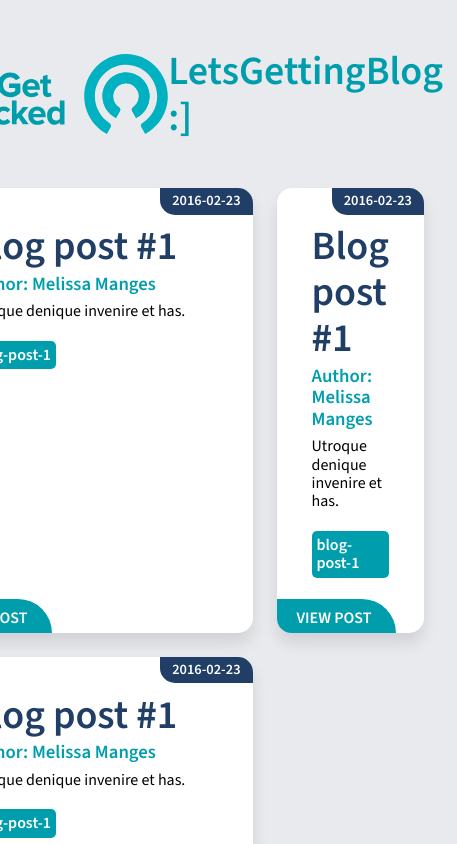
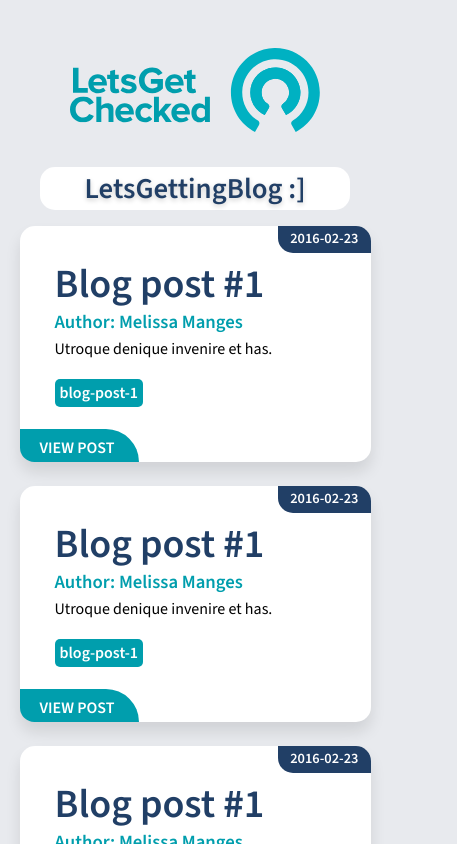
Before and after one commit to ClaudioDumont/letsgettingblog, an Angular app: page / in a window 390 px wide. Shown: the top 844 px of the page, 457 px wide, since content can reach past the window. Built offline with nearby package versions, Linux system fonts and the light colour scheme.

Commit message:
CSS/Layout adjustments to have a better behaviour in mobile devices

```diff
--- a/src/app/app.component.scss
+++ b/src/app/app.component.scss
@@ -68,8 +68,7 @@
         }
     }
 
-    &:nth-child(4n) {
-        grid-column: span 2; /* Spans two columns */
+    &:nth-child(2n) {
         grid-row: span 2; /* Spans two rows */
     }
 }
@@ -95,6 +94,12 @@
     justify-content: space-between;
     align-items: center;
 
+    @media screen and (max-width: 736px) {
+        flex-direction: column;
+        gap: 35px;
+        margin-bottom: 1em;;
+    }
+
     &__logo {
         width: 250px;
     }
@@ -103,5 +108,14 @@
         font-weight: 900;
         color: #009EAD;
         font-size: 2.5em;
+
+        @media screen and (max-width: 736px) {
+            color: #213F66;
+            font-size: 1.8em;
+            background: #fff;
+            border-radius: 15px;
+            padding: 5px 45px;
+            text-shadow: 0px 2px 5px rgba(0, 0, 0, .2);
+        }
     }
 }
```
